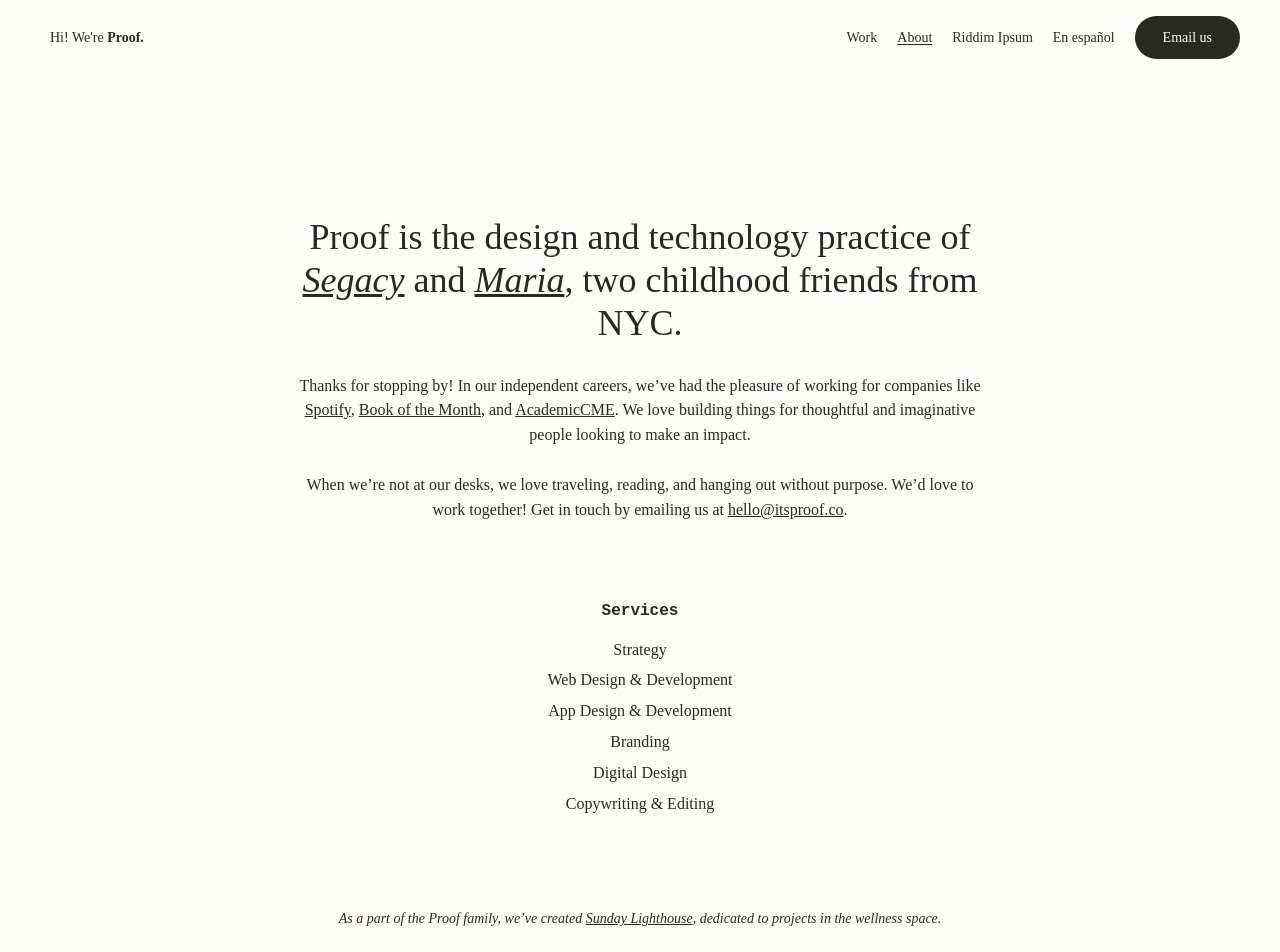
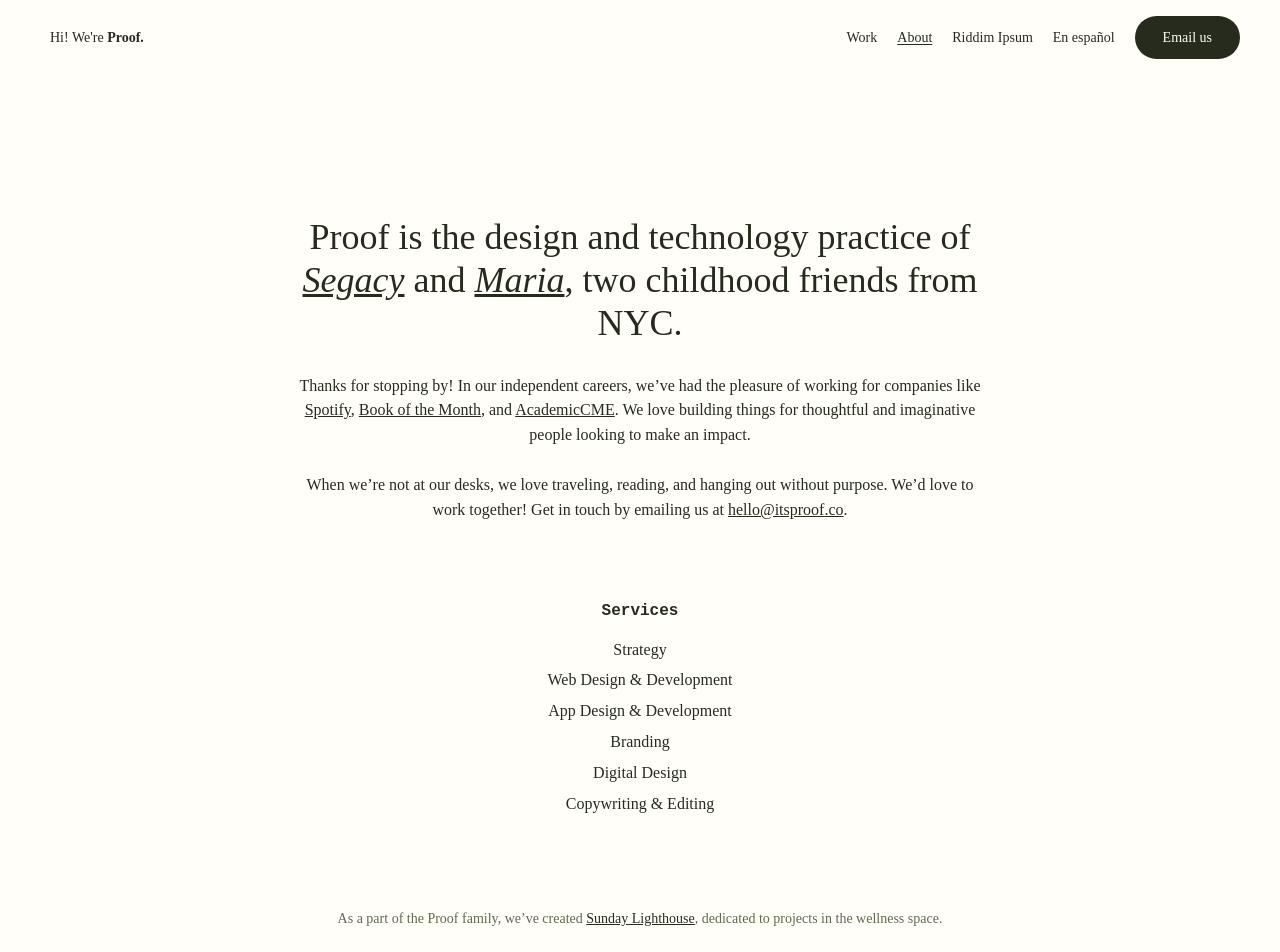
Before and after one commit to mmergal92/Proof_website, a React (Create React App) app: page /about in a window 1280 px wide. Shown: the top 952 px of the page. Built offline with nearby package versions, Linux system fonts and the light colour scheme; the HTML template or start-up script is replaced by a standard one; a web font is replaced by a local one.

Commit message:
editing wellness note

```diff
--- a/src/App.css
+++ b/src/App.css
@@ -587,7 +587,7 @@ input[type=number]::-webkit-outer-spin-button {
   font-weight: 500;
   text-align: center;
   font-family: "Neue Haas Unica W1G";
-  color: #272B1E;
+  color: #616854;
   font-size: 14px;
   line-height: 21px;
 }
--- a/src/components/translations.js
+++ b/src/components/translations.js
@@ -40,10 +40,10 @@ const tData = {
       services: ["Strategy", "Web Design & Development", "App Design & Development", "Branding", "Digital Design", "Copywriting & Editing"],
       capabilities: ["Informational websites", "Editorial platforms", "Portfolios & microsites", "Pitch & tone decks", "Online shops", "Third-party integrations"],
       sundayNote: (
-        <em>
+        <>
           As a part of the Proof family, we’ve created{" "}
           <a href="https://sundaylighthouse.itsproof.co/" target="_blank" className="underline">Sunday Lighthouse</a>, dedicated to projects in the wellness space.
-        </em>
+        </>
       )
     },
     es: {
@@ -87,10 +87,10 @@ const tData = {
       services: ["Estrategia", "Diseño y desarrollo web", "Diseño y desarrollo de apps", "Branding", "Diseño digital", "Redacción y edición"],
       capabilities: ["Sitios web informativos", "Plataformas editoriales", "Portafolios y micrositios", "Presentaciones y tono", "Tiendas en línea", "Integraciones con terceros"],
       sundayNote: (
-        <em>
+         <>
           Como parte de la familia Proof, hemos creado{" "}
           <a href="https://sundaylighthouse.itsproof.co/" target="_blank" className="underline">Sunday Lighthouse</a>, dedicado a proyectos en el espacio de bienestar.
-        </em>
+        </>
       )
     }
   };
```
